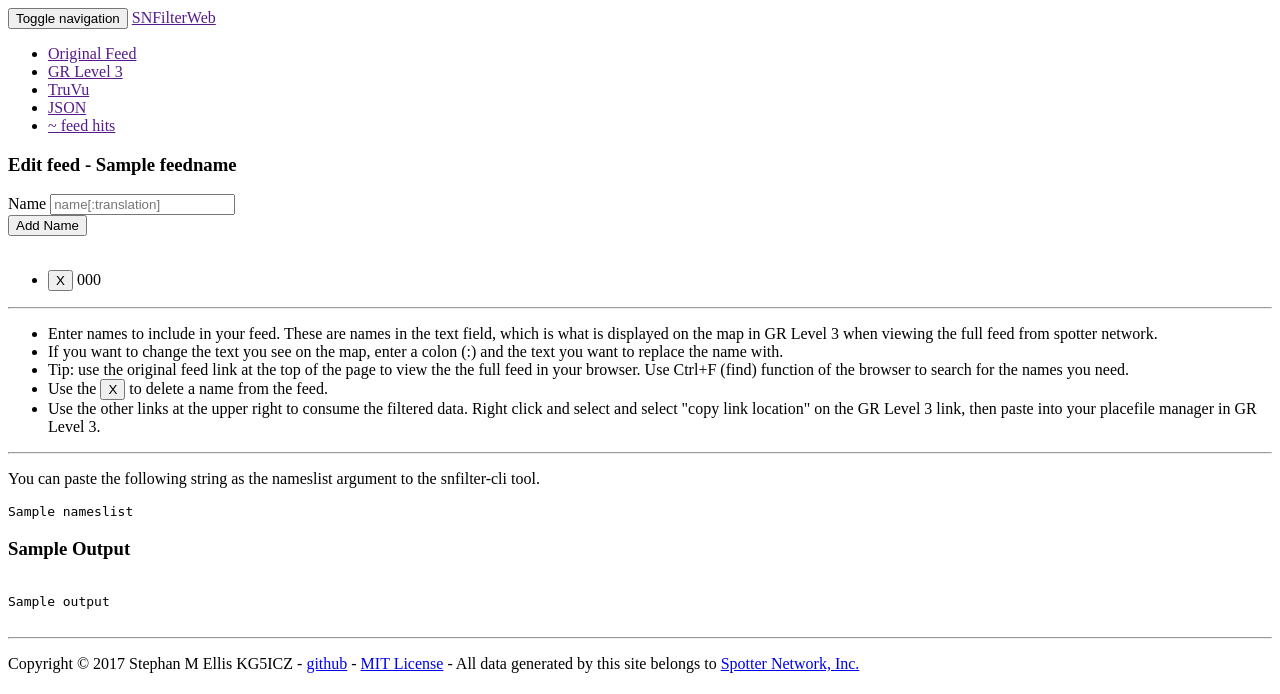
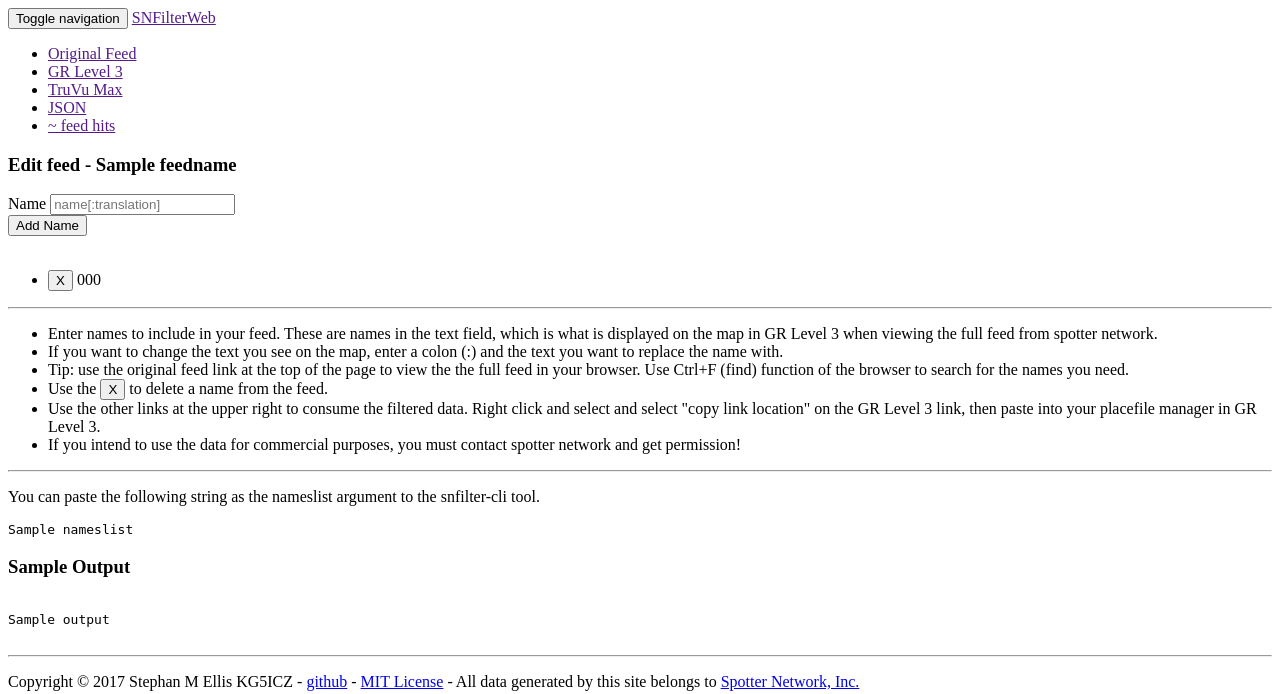
Before and after one commit to stephanellis/snfilterweb, a Python web app: template snfilterweb/templates/editfeed.html in a window 1280 px wide. Shown: the top 694 px of the page. Run offline with Jinja, Linux system fonts and the light colour scheme; the template is opened without the code that fills it: most values are stand-ins (such as "Sample title", 1, 10 or a date in 2020).

Commit message:
changed a link to reflect the truvu ouput product a little better, put in notices about using the data commercially

```diff
--- a/snfilterweb/templates/editfeed.html
+++ b/snfilterweb/templates/editfeed.html
@@ -3,7 +3,7 @@
 {% block editorlinks %}
 <li><a href="{{ request.route_url('origfeed') }}" target="_blank">Original Feed</a></li>
 <li><a href="{{ request.route_url('feed', viewid=viewid, feedformat='gr') }}" target="_blank">GR Level 3</a></li>
-<li><a href="{{ request.route_url('feed', viewid=viewid, feedformat='truvu') }}">TruVu</a></li>
+<li><a href="{{ request.route_url('feed', viewid=viewid, feedformat='truvu') }}">TruVu Max</a></li>
 <li><a href="{{ request.route_url('feed', viewid=viewid, feedformat='json') }}" target="_blank">JSON</a></li>
 {% endblock %}
 
@@ -46,6 +46,8 @@
       <li>Use the other links at the upper right to consume the filtered data.
       Right click and select and select "copy link location" on the GR Level 3
       link, then paste into your placefile manager in GR Level 3.</li>
+      <li>If you intend to use the data for commercial purposes, you must
+      contact spotter network and get permission!</li>
     </ul>
     <hr>
     <p>You can paste the following string as the nameslist argument to the
--- a/snfilterweb/templates/index.html
+++ b/snfilterweb/templates/index.html
@@ -24,7 +24,7 @@
         and <a href="http://redis.io" target="_blank">redis</a>.
       </li>
       <li>Hopefully noone at spotter network will find this anoying, although they shouldn't because it should reduce load on their application.</li>
-      <li>The data belongs to spotter network</li>
+      <li>The data belongs to spotter network. You must get permission from spotter network to use the data for commercial purposes.</li>
     </ul>
   </div>
   <div class="col-md-4" id="statsdiv">
```
